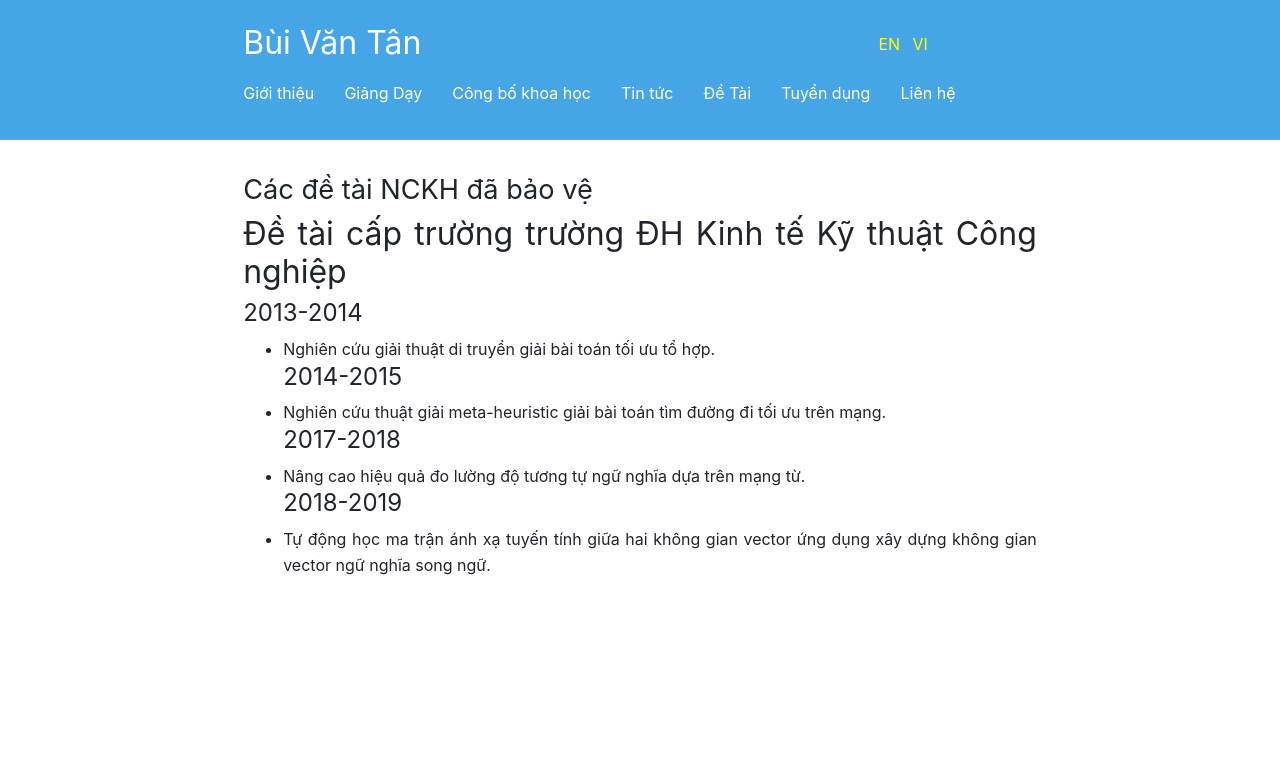
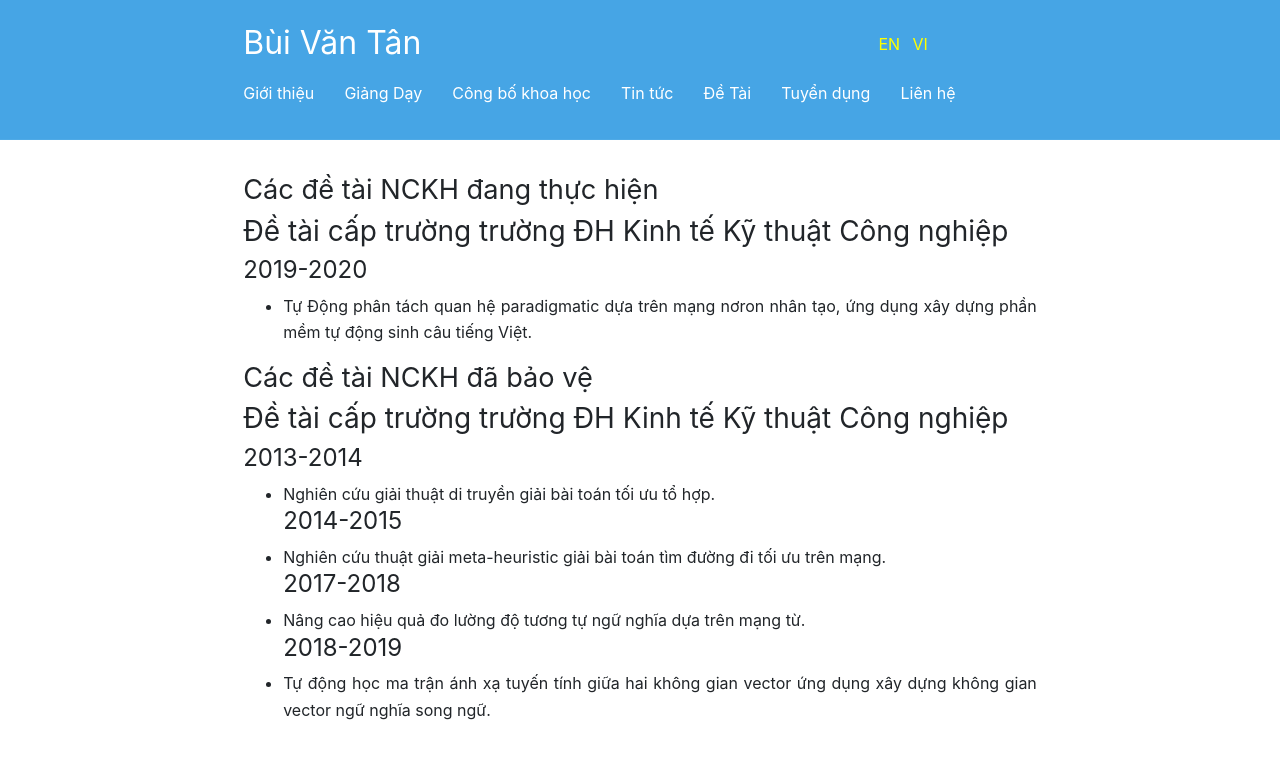
Before and after one commit to BuiTan/BuiTan.github.io, a Jekyll site: the page built from vi/Resources.md, in a window 1280 px wide. Shown: the top 759 px of the page. Built offline with Jekyll 4.4.1, drawn with Linux system fonts in a browser that asks for light colours.

Commit message:
Update Resources.md

```diff
--- a/vi/Resources.md
+++ b/vi/Resources.md
@@ -5,8 +5,13 @@ lang: VI
 ref: Resources
 order: 4
 ---
+# Các đề tài NCKH đang thực hiện
+### Đề tài cấp trường trường ĐH Kinh tế Kỹ thuật Công nghiệp
+#### 2019-2020
+* Tự Động phân tách quan hệ paradigmatic dựa trên mạng nơron nhân tạo, ứng dụng xây dựng phần mềm tự động sinh câu tiếng Việt.
+
 # Các đề tài NCKH đã bảo vệ
-## Đề tài cấp trường trường ĐH Kinh tế Kỹ thuật Công nghiệp
+### Đề tài cấp trường trường ĐH Kinh tế Kỹ thuật Công nghiệp
 #### 2013-2014
 * Nghiên cứu giải thuật di truyền giải bài toán tối ưu tổ hợp.
 #### 2014-2015
```
